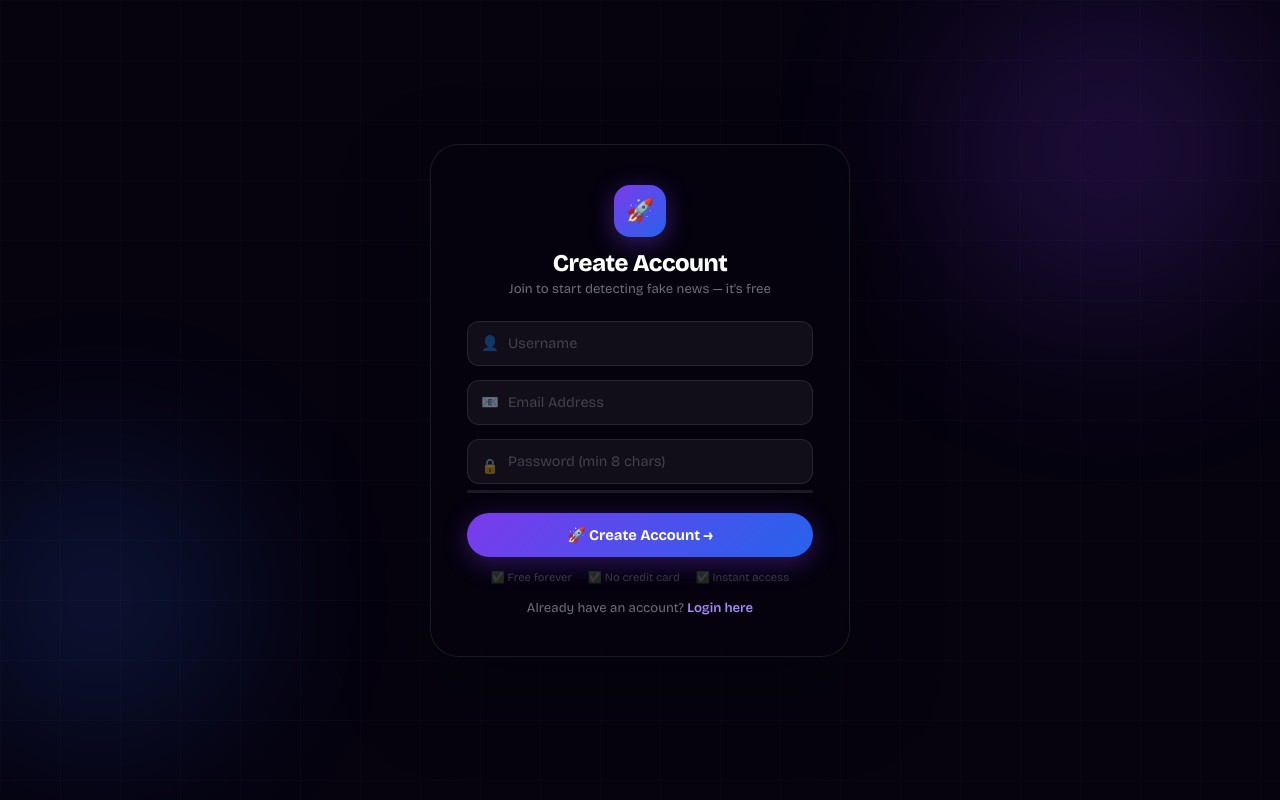
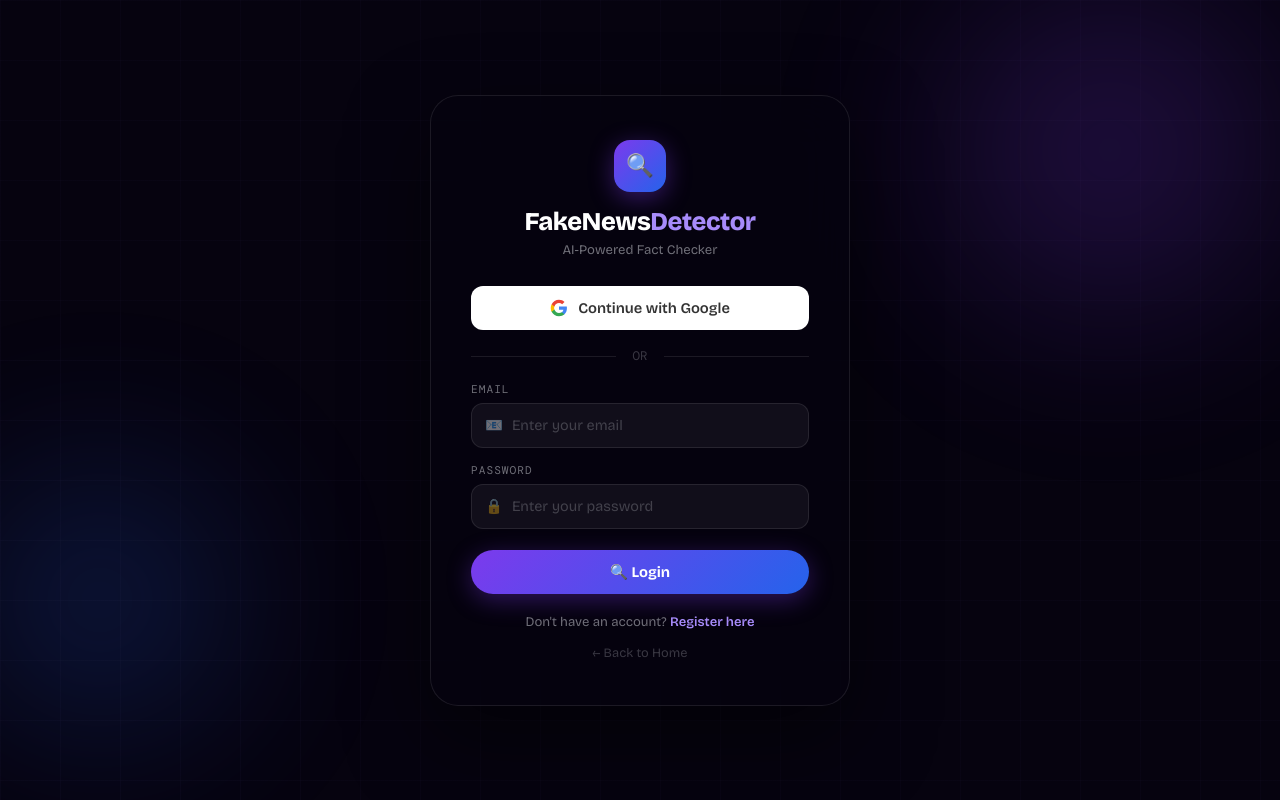
Before and after one commit to explorerkartik/FakeNewsDetector, a Flask app: page /register in a window 1280 px wide. Run offline with Flask 3, Linux system fonts and the light colour scheme; parts of the project's set-up code (start-up, migrations or seed data) failed here and were passed over; some libraries are stand-ins or nearby versions.

Commit message:
Update register.html

```diff
--- a/templates/register.html
+++ b/templates/register.html
@@ -1,38 +1,55 @@
+<!-- ============================================================
+     PASTE THIS CONTENT INTO RESPECTIVE FILES
+     Each page is clearly marked with FILE: filename.html
+============================================================ -->
+
+<!-- ==================== FILE: login.html ==================== -->
 <!DOCTYPE html>
 <html lang="en">
 <head>
 <meta charset="UTF-8"><meta name="viewport" content="width=device-width, initial-scale=1.0">
-<title>Register - FakeNews Detector</title>
+<title>Login - FakeNews Detector</title>
 <link href="https://fonts.googleapis.com/css2?family=Bricolage+Grotesque:wght@400;600;700;800&family=DM+Mono:wght@400;500&display=swap" rel="stylesheet">
 <style>
 {%- raw -%}
 :root{--p1:#7c3aed;--p2:#2563eb;--p3:#a78bfa;--p4:#60a5fa;--bg:#06030f;--glass:rgba(255,255,255,0.04);--glass-border:rgba(255,255,255,0.09);--text:#f1f5f9;--text-muted:rgba(241,245,249,0.45);--text-dim:rgba(241,245,249,0.22);}
-*,*::before,*::after{margin:0;padding:0;box-sizing:border-box;}button,a{cursor:pointer;}
-body{font-family:'Bricolage Grotesque',sans-serif;background:var(--bg);color:var(--text);min-height:100vh;display:flex;align-items:center;justify-content:center;padding:20px;overflow:hidden;}
+*,*::before,*::after{margin:0;padding:0;box-sizing:border-box;}
+button,a{cursor:pointer;}
+body{font-family:'Bricolage Grotesque',sans-serif;background:var(--bg);color:var(--text);min-height:100vh;display:flex;align-items:center;justify-content:center;padding:20px;position:relative;overflow:hidden;}
 .bg-scene{position:fixed;inset:0;z-index:0;pointer-events:none;}
 .orb{position:absolute;border-radius:50%;filter:blur(80px);opacity:0.28;}
 .orb1{width:500px;height:500px;background:radial-gradient(circle,#7c3aed,transparent 70%);top:-100px;right:-80px;}
 .orb2{width:400px;height:400px;background:radial-gradient(circle,#2563eb,transparent 70%);bottom:0;left:-100px;}
 .grid-bg{position:absolute;inset:0;background-image:linear-gradient(rgba(167,139,250,0.025)1px,transparent 1px),linear-gradient(90deg,rgba(167,139,250,0.025)1px,transparent 1px);background-size:60px 60px;}
-.card{position:relative;z-index:1;background:rgba(6,3,15,0.75);backdrop-filter:blur(28px);border:1px solid var(--glass-border);border-radius:28px;padding:40px 36px;width:100%;max-width:420px;box-shadow:0 32px 80px rgba(0,0,0,0.5);}
-.logo{text-align:center;margin-bottom:24px;}
-.logo-icon{width:52px;height:52px;background:linear-gradient(135deg,var(--p1),var(--p2));border-radius:16px;display:flex;align-items:center;justify-content:center;font-size:1.4rem;margin:0 auto 12px;box-shadow:0 6px 24px rgba(124,58,237,0.4);}
-.logo h2{font-size:1.5rem;font-weight:800;color:white;letter-spacing:-0.5px;}
-.logo p{color:var(--text-muted);font-size:0.82rem;margin-top:4px;}
-.msg{background:rgba(239,68,68,0.1);border:1px solid rgba(239,68,68,0.25);color:#f87171;padding:11px 14px;border-radius:12px;text-align:center;margin-bottom:16px;font-size:0.85rem;}
-.input-group{position:relative;margin-bottom:14px;}
-.input-group span{position:absolute;left:14px;top:50%;transform:translateY(-50%);font-size:0.9rem;opacity:0.4;}
-input[type=text],input[type=email],input[type=password]{width:100%;padding:13px 14px 13px 40px;border:1px solid var(--glass-border);border-radius:12px;background:rgba(255,255,255,0.05);color:white;font-size:0.9rem;transition:all 0.2s;outline:none;font-family:inherit;}
+.card{position:relative;z-index:1;background:rgba(6,3,15,0.75);backdrop-filter:blur(28px);border:1px solid var(--glass-border);border-radius:28px;padding:44px 40px;width:100%;max-width:420px;box-shadow:0 32px 80px rgba(0,0,0,0.5);}
+.logo{text-align:center;margin-bottom:28px;}
+.logo-icon{width:52px;height:52px;background:linear-gradient(135deg,var(--p1),var(--p2));border-radius:16px;display:flex;align-items:center;justify-content:center;font-size:1.4rem;margin:0 auto 14px;box-shadow:0 6px 24px rgba(124,58,237,0.4);}
+.logo h1{font-size:1.6rem;font-weight:800;color:white;letter-spacing:-0.5px;}
+.logo h1 span{color:var(--p3);}
+.logo p{color:var(--text-muted);font-size:0.82rem;margin-top:5px;}
+.msg{background:rgba(124,58,237,0.1);border:1px solid rgba(124,58,247,0.25);color:#c084fc;padding:11px 14px;border-radius:12px;font-size:0.85rem;margin-bottom:18px;text-align:center;}
+.msg.error{background:rgba(239,68,68,0.1);border-color:rgba(239,68,68,0.25);color:#f87171;}
+.google-btn{width:100%;padding:13px;background:white;color:#333;border:none;border-radius:12px;font-size:0.92rem;font-weight:600;cursor:pointer;display:flex;align-items:center;justify-content:center;gap:10px;text-decoration:none;transition:all 0.25s;margin-bottom:18px;font-family:inherit;}
+.google-btn:hover{transform:translateY(-2px);box-shadow:0 8px 28px rgba(255,255,255,0.15);}
+.google-icon{width:18px;height:18px;}
+.divider{text-align:center;color:var(--text-dim);margin:18px 0;font-size:0.78rem;position:relative;font-family:'DM Mono',monospace;}
+.divider::before,.divider::after{content:'';position:absolute;top:50%;width:43%;height:1px;background:var(--glass-border);}
+.divider::before{left:0;}.divider::after{right:0;}
+.form-group{margin-bottom:15px;}
+label{display:block;color:var(--text-muted);font-size:0.7rem;margin-bottom:7px;text-transform:uppercase;letter-spacing:1px;font-family:'DM Mono',monospace;}
+.input-wrap{position:relative;}
+.input-icon{position:absolute;left:14px;top:50%;transform:translateY(-50%);font-size:0.9rem;opacity:0.4;}
+input[type=email],input[type=password],input[type=text]{width:100%;padding:13px 14px 13px 40px;border:1px solid var(--glass-border);border-radius:12px;background:rgba(255,255,255,0.05);color:white;font-size:0.9rem;transition:all 0.2s;outline:none;font-family:inherit;}
 input:focus{border-color:var(--p3);background:rgba(167,139,250,0.06);box-shadow:0 0 0 3px rgba(167,139,250,0.1);}
 input::placeholder{color:var(--text-dim);}
-.pass-strength{height:3px;border-radius:2px;background:var(--glass-border);margin-top:6px;overflow:hidden;}
-.pass-fill{height:100%;border-radius:2px;transition:width 0.3s,background 0.3s;width:0;}
 .btn{width:100%;padding:13px;background:linear-gradient(135deg,var(--p1),var(--p2));color:white;border:none;border-radius:100px;font-size:0.92rem;font-weight:700;cursor:pointer;transition:all 0.25s;margin-top:6px;font-family:inherit;box-shadow:0 6px 24px rgba(124,58,237,0.35);}
 .btn:hover{transform:translateY(-2px);box-shadow:0 10px 32px rgba(124,58,237,0.55);}
-.perks{display:flex;justify-content:center;gap:16px;margin-top:14px;flex-wrap:wrap;}
-.perk{font-size:0.7rem;color:var(--text-dim);display:flex;align-items:center;gap:4px;}
-.link{text-align:center;margin-top:16px;color:var(--text-muted);font-size:0.82rem;}
-.link a{color:var(--p3);text-decoration:none;font-weight:600;}
+.footer-links{text-align:center;margin-top:20px;color:var(--text-muted);font-size:0.82rem;}
+.footer-links a{color:var(--p3);text-decoration:none;font-weight:600;}
+.footer-links a:hover{color:var(--p4);}
+.back-link{text-align:center;margin-top:12px;}
+.back-link a{color:var(--text-dim);font-size:0.8rem;text-decoration:none;}
+.back-link a:hover{color:var(--text);}
 {%- endraw -%}
 </style>
 </head>
@@ -40,30 +57,23 @@ input::placeholder{color:var(--text-dim);}
 <div class="bg-scene"><div class="orb orb1"></div><div class="orb orb2"></div><div class="grid-bg"></div></div>
 <div class="card">
   <div class="logo">
-    <div class="logo-icon">🚀</div>
-    <h2>Create Account</h2>
-    <p>Join to start detecting fake news — it's free</p>
+    <div class="logo-icon">🔍</div>
+    <h1>FakeNews<span>Detector</span></h1>
+    <p>AI-Powered Fact Checker</p>
   </div>
-  {% if msg %}<div class="msg">{{ msg }}</div>{% endif %}
-  <form method="POST" action="/register">
-    <div class="input-group"><span>👤</span><input type="text" name="username" placeholder="Username" required></div>
-    <div class="input-group"><span>📧</span><input type="email" name="email" placeholder="Email Address" required></div>
-    <div class="input-group">
-      <span>🔒</span><input type="password" name="password" id="passInput" placeholder="Password (min 8 chars)" required>
-      <div class="pass-strength"><div class="pass-fill" id="passFill"></div></div>
-    </div>
-    <button type="submit" class="btn">🚀 Create Account →</button>
+  {% if msg %}<div class="msg {% if 'Invalid' in msg or 'Error' in msg %}error{% endif %}">{{ msg }}</div>{% endif %}
+  <a href="/auth/google" class="google-btn">
+    <svg class="google-icon" viewBox="0 0 24 24"><path fill="#4285F4" d="M22.56 12.25c0-.78-.07-1.53-.2-2.25H12v4.26h5.92c-.26 1.37-1.04 2.53-2.21 3.31v2.77h3.57c2.08-1.92 3.28-4.74 3.28-8.09z"/><path fill="#34A853" d="M12 23c2.97 0 5.46-.98 7.28-2.66l-3.57-2.77c-.98.66-2.23 1.06-3.71 1.06-2.86 0-5.29-1.93-6.16-4.53H2.18v2.84C3.99 20.53 7.7 23 12 23z"/><path fill="#FBBC05" d="M5.84 14.09c-.22-.66-.35-1.36-.35-2.09s.13-1.43.35-2.09V7.07H2.18C1.43 8.55 1 10.22 1 12s.43 3.45 1.18 4.93l2.85-2.22.81-.62z"/><path fill="#EA4335" d="M12 5.38c1.62 0 3.06.56 4.21 1.64l3.15-3.15C17.45 2.09 14.97 1 12 1 7.7 1 3.99 3.47 2.18 7.07l3.66 2.84c.87-2.6 3.3-4.53 6.16-4.53z"/></svg>
+    Continue with Google
+  </a>
+  <div class="divider">OR</div>
+  <form method="POST">
+    <div class="form-group"><label>Email</label><div class="input-wrap"><span class="input-icon">📧</span><input type="email" name="email" placeholder="Enter your email" required></div></div>
+    <div class="form-group"><label>Password</label><div class="input-wrap"><span class="input-icon">🔒</span><input type="password" name="password" placeholder="Enter your password" required></div></div>
+    <button type="submit" class="btn">🔍 Login</button>
   </form>
-  <div class="perks"><span class="perk">✅ Free forever</span><span class="perk">✅ No credit card</span><span class="perk">✅ Instant access</span></div>
-  <div class="link">Already have an account? <a href="/login">Login here</a></div>
+  <div class="footer-links"><p>Don't have an account? <a href="/register">Register here</a></p></div>
+  <div class="back-link"><a href="/">← Back to Home</a></div>
 </div>
-<script>
-document.getElementById('passInput').addEventListener('input',function(){
-  const v=this.value,f=document.getElementById('passFill');
-  let s=0;if(v.length>=8)s++;if(/[A-Z]/.test(v))s++;if(/[0-9]/.test(v))s++;if(/[^A-Za-z0-9]/.test(v))s++;
-  const c=['#ef4444','#f59e0b','#10b981','#a78bfa'],w=['25%','50%','75%','100%'];
-  f.style.width=v.length?(w[s-1]||'15%'):'0';f.style.background=v.length?(c[s-1]||'#ef4444'):'';
-});
-</script>
 </body>
 </html>
```
